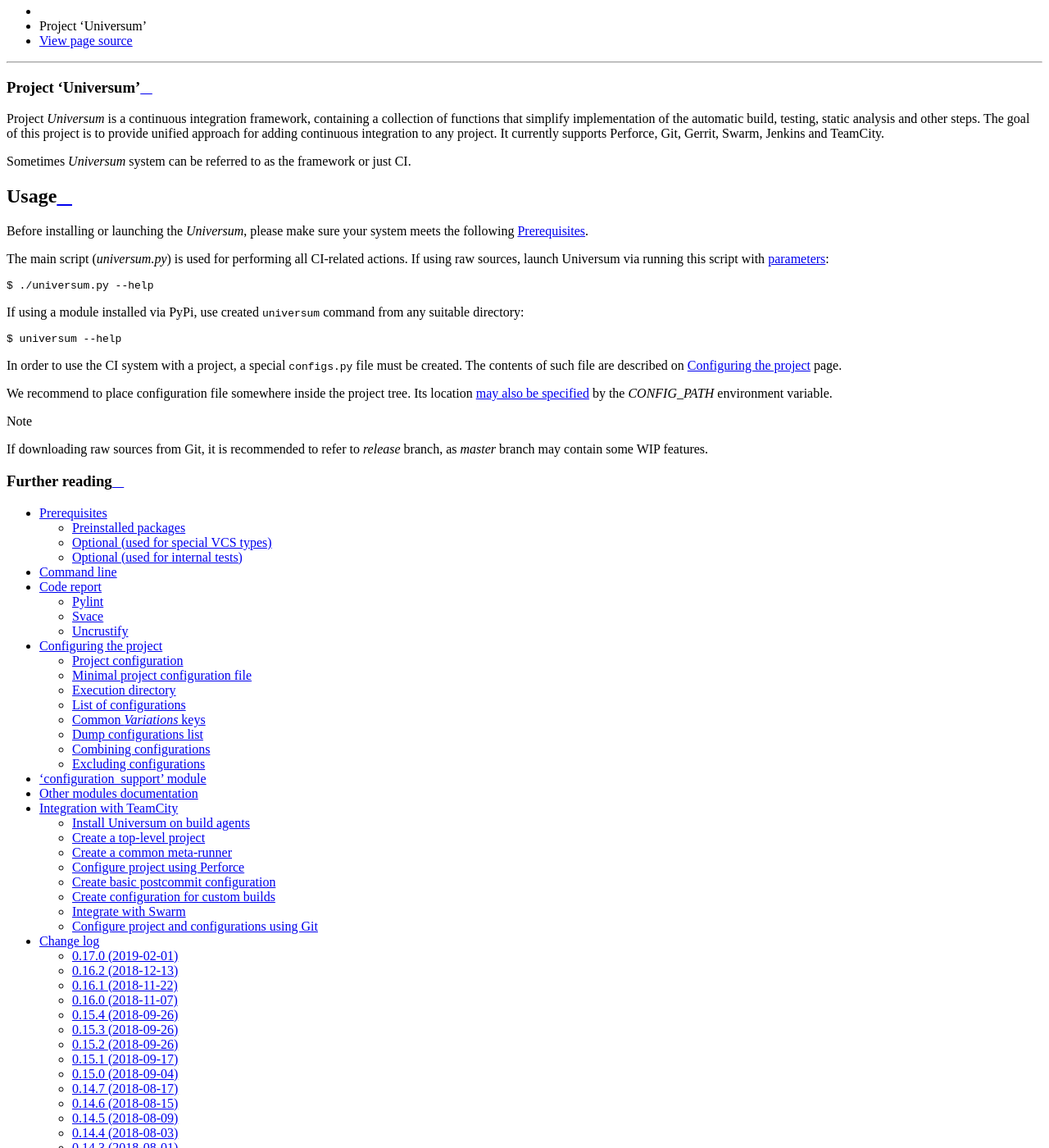
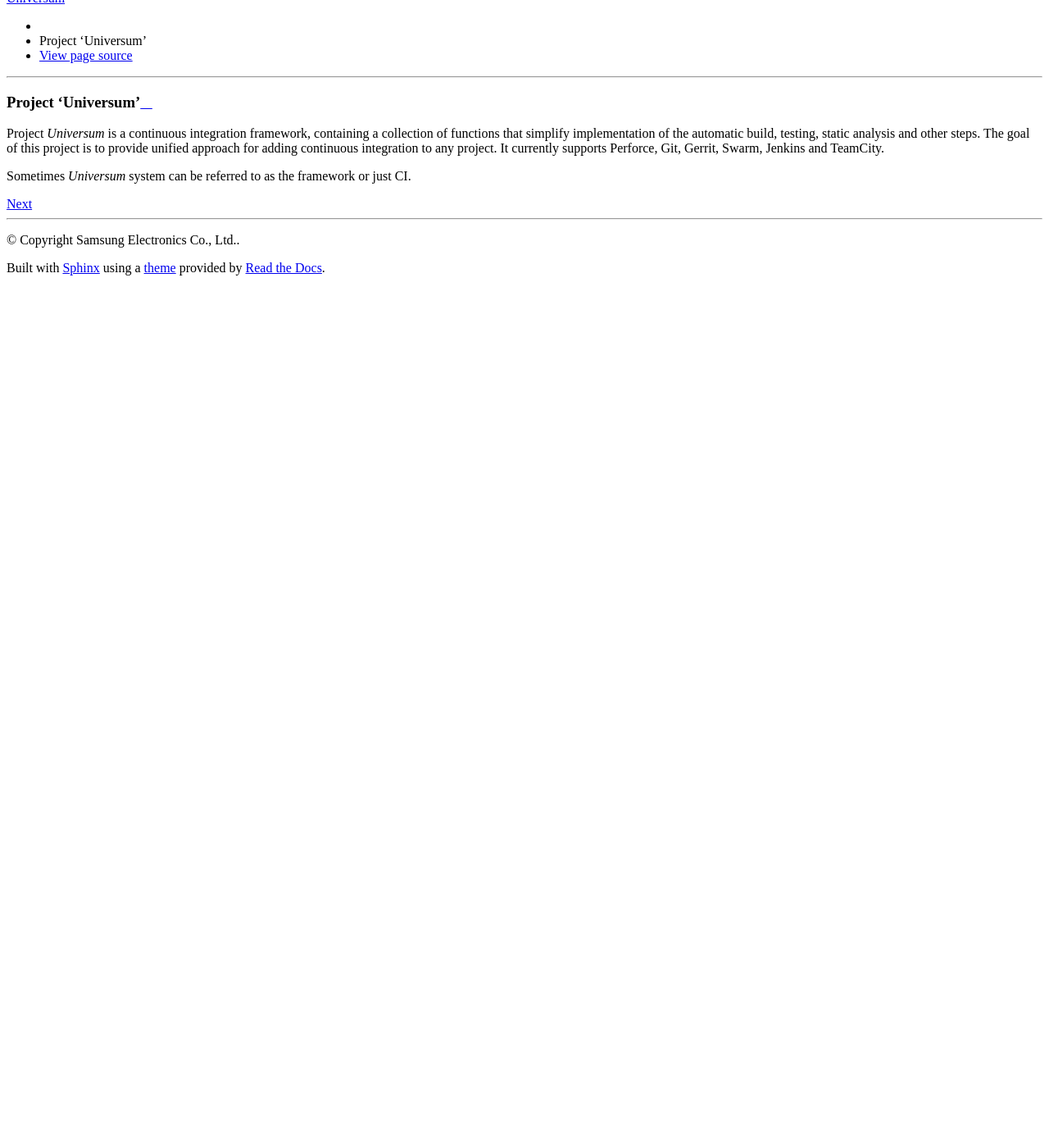
Before and after one commit to Samsung/Universum, a Sphinx documentation site: the page built from doc/index.rst, in a window 1280 px wide and 1400 px high, scrolled down 270 px. Shown: the whole window at 82% size. Built offline with Sphinx 7.4.7 and the Read the Docs theme 2.0.0, drawn with Linux system fonts in a browser that asks for light colours; after the commit the page ends 900 px from its top, so only the background shows below that; some of the changed text lies outside the part shown.

Commit message:
update(docs): restructure documentation, switch README to Markdown
Also toctree on the index page is now hidden

```diff
--- a/README.rst
+++ b/doc/guide.rst
@@ -1,21 +1,5 @@
-Project 'Universum'
-===================
-
-
-.. Please see the full HTML version of documentation here: doc/_build/html/index.html
-
-
-Project `Universum` is a continuous integration framework, containing
-a collection of functions that simplify implementation of the
-automatic build, testing, static analysis and other steps.
-The goal of this project is to provide unified approach for adding continuous integration
-to any project. It currently supports Perforce, Git, Gerrit, Swarm, Jenkins and TeamCity.
-
-Sometimes `Universum` system can be referred to as the framework or just CI.
-
-
-Usage
------
+Getting started
+---------------
 
 Before installing or launching the `Universum`, please make sure your system meets the following
 :doc:`prerequisites`.
@@ -36,8 +20,3 @@
 
 We recommend to place configuration file somewhere inside the project tree.
 Its location :doc:`may also be specified <args>` by the `CONFIG_PATH` environment variable.
-
-.. note::
-
-    If downloading raw sources from Git, it is recommended to refer to `release` branch,
-    as `master` branch may contain some WIP features.
--- a/doc/index.rst
+++ b/doc/index.rst
@@ -1,12 +1,11 @@
-.. include:: ../README.rst
-
-Further reading
-===============
+Project 'Universum'
+===================
 
 .. toctree::
-    :maxdepth: 2
+    :hidden:
 
     prerequisites.rst
+    guide.rst
     args.rst
     code_report.rst
     configuring.rst
--- a/setup.py
+++ b/setup.py
@@ -7,7 +7,7 @@
 
 
 def readme():
-    with open('README.rst') as f:
+    with open('README.md') as f:
         return f.read()
 
 
```
Also changed, not shown: other parts of doc/index.rst (+6 -5 lines), README.md (added, +19 -0 lines).
